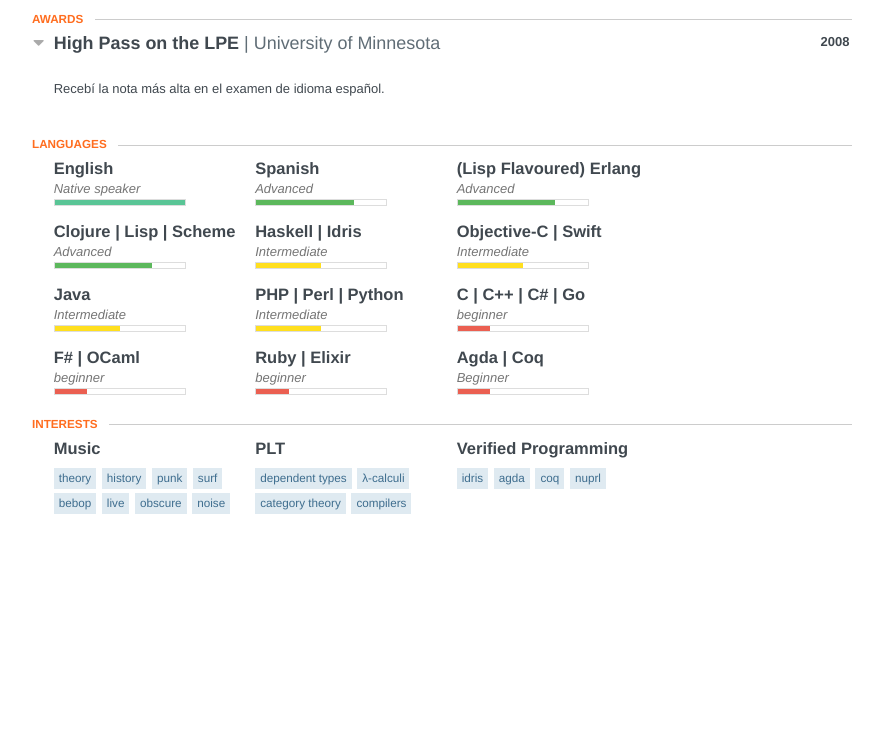
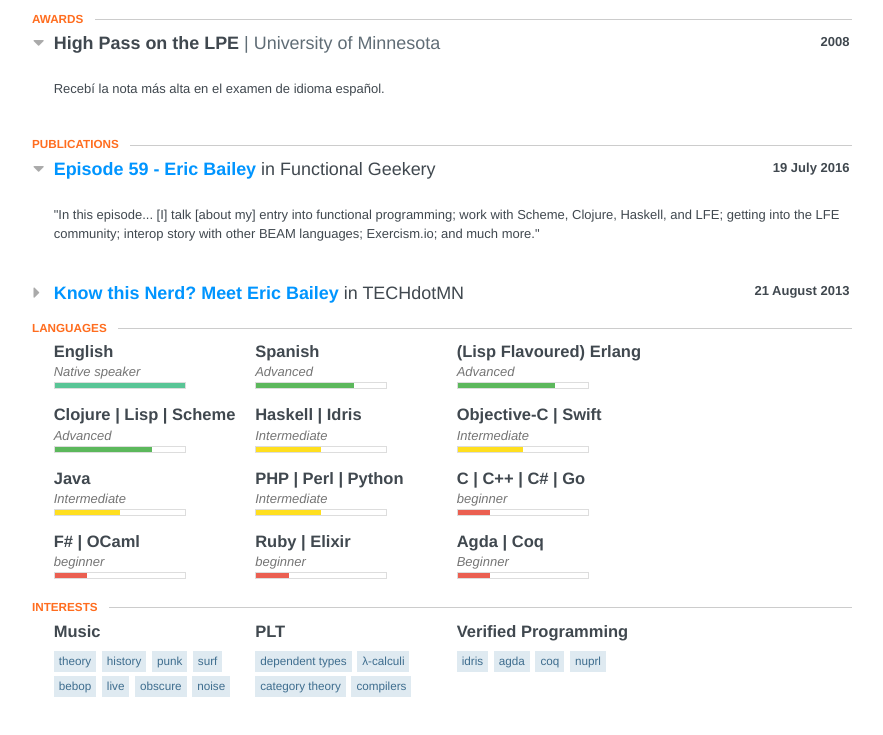
Before and after one commit to yurrriq/resume, a website: page docs/index.html in a window 1280 px wide. Shown: the part 1658-2393 px from the top of the page, without its empty margins (198-1081 px from the left). Before the commit the page ends 2226 px from the top, so only its background shows below. Drawn offline with Linux system fonts and the light colour scheme.

Commit message:
Add "publications"

```diff
--- a/docs/index.html
+++ b/docs/index.html
@@ -614,6 +614,59 @@ University of Minnesota
 </div>
 </section>
 </section>
+<section class="section">
+<header>
+<h2 class='section-title'>Publications</h2>
+</header>
+<section id="publications">
+<header class="clear">
+<span class="space-left">
+<span class="fa fa-caret-down"></span>
+</span>
+<div class="header-left">
+<span class="name">
+<span class="website">
+<a href="https://www.functionalgeekery.com/episode-59-eric-bailey/">Episode 59 - Eric Bailey</a>
+</span>
+</span>
+<span class="publisher">
+in Functional Geekery
+</span>
+</div>
+<span class="date">
+19 July 2016
+</span>
+</header>
+<div class="item display" style="opacity:1">
+<div class="summary">
+<p><p>"In this episode... [I] talk [about my] entry into functional programming; work with Scheme, Clojure, Haskell, and LFE; getting into the LFE community; interop story with other BEAM languages; Exercism.io; and much more."</p></p>
+</div>
+</div>
+<header class="clear">
+<span class="space-left">
+<span class="fa fa-caret-right"></span>
+</span>
+<div class="header-left">
+<span class="name">
+<span class="website">
+<a href="http://tech.mn/news/2013/08/21/know-this-nerd-meet-eric-bailey/">Know this Nerd? Meet Eric Bailey</a>
+</span>
+</span>
+<span class="publisher">
+in TECHdotMN
+</span>
+</div>
+<span class="date">
+21 August 2013
+</span>
+</header>
+<div class="item display none" style="opacity:0">
+<div class="summary">
+<p><p>Casual interview re: my interest in programming and technology.</p></p>
+</div>
+</div>
+</section>
+</section>
 <section class="section margin1">
 <header>
 <h2 class='section-title'>Languages</h2>
```
Also changed, not shown: resume.json (+16 -0 lines).
